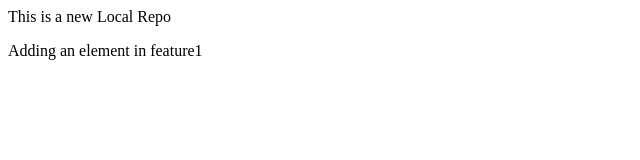
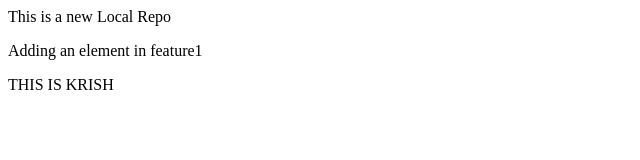
Before and after one commit to KrishSabharwal-byte/Local-Repo, a plain HTML site: page index.html in a window 1280 px wide. Shown: the whole page, without its empty margins (0-640 px from the left). Drawn offline with Linux system fonts and the light colour scheme.

Commit message:
3rd line

```diff
--- a/index.html
+++ b/index.html
@@ -1,2 +1,3 @@
 <p>This is a new Local Repo</p>
 <p>Adding an element in feature1</p>
+<p>THIS IS KRISH</p>
```
